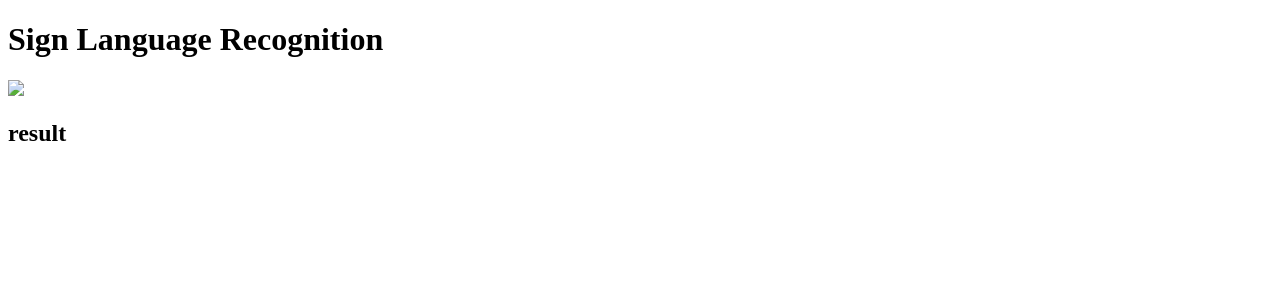
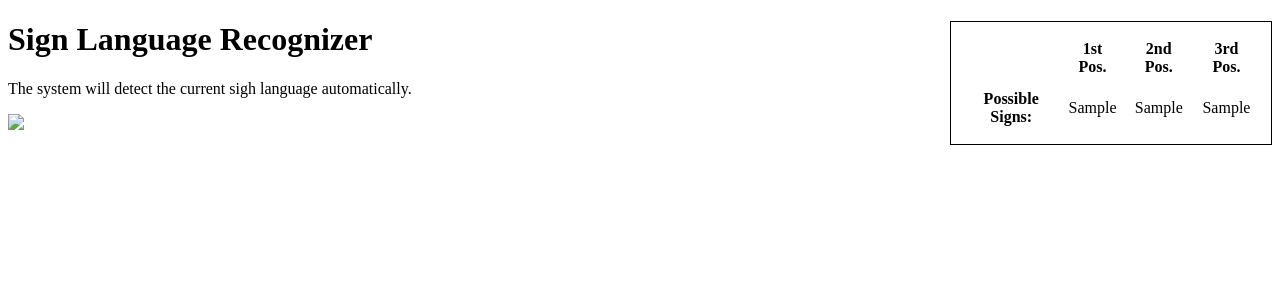
Before and after one commit to jonathan-liu-0204/Sign-Language-Recognition, a Python web app: template templates/index.html in a window 1280 px wide. Shown: the top 300 px of the page. Run offline with Jinja, Linux system fonts and the light colour scheme; the template is opened without the code that fills it: most values are stand-ins (such as "Sample title", 1, 10 or a date in 2020).

Commit message:
backup of the 01/26 final version

```diff
--- a/requirements.txt
+++ b/requirements.txt
@@ -1 +1,3 @@
 Flask>=1.0,<=1.1.2
+flask
+turbo-flask
--- /dev/null
+++ b/templates/base.html
@@ -0,0 +1,28 @@
+<!DOCTYPE html>
+<html>
+    <head>
+        <meta http-equiv="Content-Type" content="text/html; charset=utf-8">
+        <title>
+            Sign Language Recognition
+        </title>
+        <style>
+            .load {
+              float: right;
+              width: 300px;
+              border: 1px solid black;
+              margin-left: 10px;
+              margin-bottom: 10px;
+              padding: 10px;
+            }
+            .load th, .load td {
+              padding: 6px;
+              text-align: center;
+            }
+        </style>
+        {{ turbo() }}
+    </head>
+    <body>
+        {% include "result.html" %}
+        {% block content %}{% endblock %}
+    </body>
+</html>
--- a/templates/index.html
+++ b/templates/index.html
@@ -1,24 +1,11 @@
-<!DOCTYPE html>
-<html>
-    <head>
-        <meta http-equiv="Content-Type" content="text/html; charset=utf-8">
-        <title>
-            Sign Language Recognition
-        </title>
-    </head>
-    <body>
-        <h1>
-            <strong>
-                Sign Language Recognition
-            </strong>
-        </h1>
-        <div>
-            <img src="{{ url_for('video_feed') }}" width="90%"/>
-        </div>
-        <div class="ans" id="ans">
-            <h2>
-                result
-            </h2>
-        </div>
-    </body>
-</html>
+{% extends "base.html" %}
+
+{% block content %}
+<h1>Sign Language Recognizer</h1>
+<p>
+    The system will detect the current sigh language automatically.
+</p>
+<div>
+    <img src="{{ url_for('video_feed') }}" width="90%"/>
+</div>
+{% endblock %}
--- /dev/null
+++ b/templates/result.html
@@ -0,0 +1,6 @@
+<div id="load" class="load">
+    <table>
+      <tr><th></th><th>1st Pos.</th><th>2nd Pos.</th><th>3rd Pos.</th></tr>
+      <tr><th>Possible Signs:</th><td>{{ pos1 }}</td><td>{{ pos2 }}</td><td>{{ pos3 }}</td></tr>
+    </table>
+  </div>
```
Also changed, not shown: app.py (+66 -26 lines), output.jpg.
